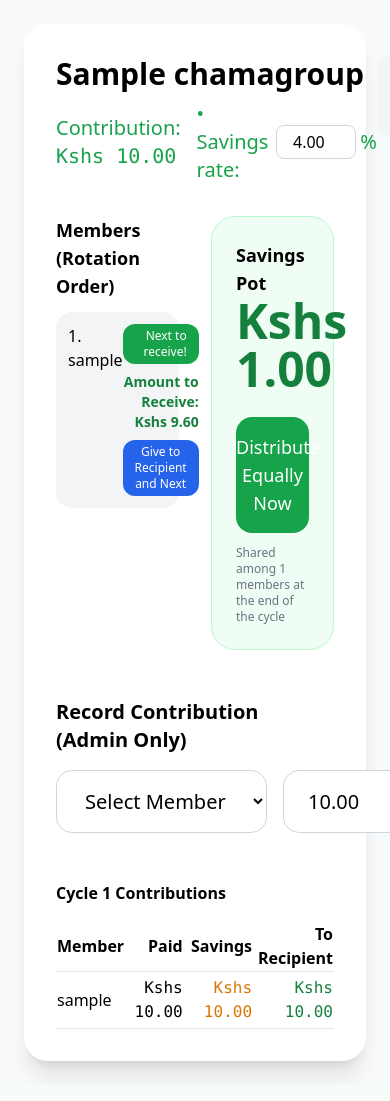
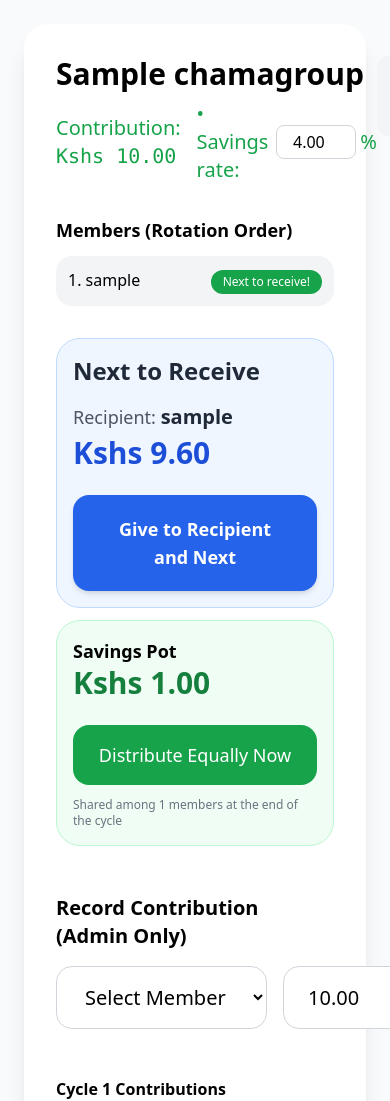
Before and after one commit to Opango14/merry_chama, a Django app: page /group/1 in a window 390 px wide; the page is wider, and only the part inside the window is pictured. Shown: the part 80-1181 px from the top of that part. Before the commit the page ends 1158 px from the top of that part, so only its background shows below. Run offline with Django 5.2, Linux system fonts and the light colour scheme; a user stored in the database is signed in; tables that the repository leaves empty hold one stand-in row (values such as "Sample post"); some libraries are stand-ins or nearby versions.

Commit message:
Redesigned group detail layout with responsive grid and enhanced payout information display

```diff
--- a/templates/group_detail.html
+++ b/templates/group_detail.html
@@ -29,10 +29,10 @@
         </div>
     </div>
 
-    <div class="grid grid-cols-2 gap-8 mt-8">
+    <div class="grid grid-cols-1 lg:grid-cols-3 gap-8 mt-8">
 
         <!-- Members & Rotation -->
-        <div>
+        <div class="lg:col-span-1">
             <h2 class="text-lg font-semibold mb-3">Members (Rotation Order)</h2>
             <ol class="space-y-2">
                 {% for member in members %}
@@ -40,13 +40,7 @@
                     <span>{{ forloop.counter }}. {{ member.username }}</span>
                     {% if member == next_recipient %}
                     <div class="text-right">
-                        <span class="bg-green-600 text-white text-xs px-3 py-1 rounded-xl inline-block mb-1">Next to receive!</span>
-                        <div class="text-sm font-semibold mt-1 text-green-700">Amount to Receive: Kshs {{ expected_payout|floatformat:2 }}</div>
-                        <form method="POST" action="{% url 'payout_recipient' group.pk %}" class="mt-2">
-                            {% csrf_token %}
-                            <button type="submit"
-                                class="bg-blue-600 hover:bg-blue-700 text-white text-xs px-3 py-1 rounded-xl transition-colors">Give to Recipient and Next</button>
-                        </form>
+                        <span class="bg-green-600 text-white text-xs px-3 py-1 rounded-xl inline-block">Next to receive!</span>
                     </div>
                     {% endif %}
                 </li>
@@ -54,15 +48,32 @@
             </ol>
         </div>
 
-        <!-- Savings Pot -->
-        <div class="bg-green-50 border border-green-200 p-6 rounded-3xl">
-            <h2 class="text-lg font-semibold">Savings Pot</h2>
-            <p class="text-5xl font-bold text-green-700">Kshs {{ group.savings_pot }}</p>
-            <form method="POST" action="{% url 'distributive_savings' group.pk %}">
-                {% csrf_token %}
-                <button type="submit" class="mt-6 w-full bg-green-600 text-white py-4 rounded-2xl font-medium text-lg">Distribute Equally Now</button>
-            </form>
-            <p class="text-xs text-gray-500 mt-3">Shared among {{ total_members }} members at the end of the cycle</p>
+        <div class="lg:col-span-2 flex flex-col gap-3">
+            <!-- Next to Receive -->
+            <div class="bg-blue-50 border border-blue-200 p-4 rounded-3xl">
+                <h2 class="text-2xl font-bold text-gray-800 mb-4">Next to Receive</h2>
+                <div class="flex flex-col md:flex-row justify-between items-start md:items-end gap-6">
+                    <div>
+                        <p class="text-lg text-gray-600 mb-1">Recipient: <span class="font-bold text-xl text-gray-800">{{ next_recipient.username }}</span></p>
+                        <p class="text-3xl font-bold text-blue-700">Kshs {{ expected_payout|floatformat:2 }}</p>
+                    </div>
+                    <form method="POST" action="{% url 'payout_recipient' group.pk %}" class="w-full md:w-auto">
+                        {% csrf_token %}
+                        <button type="submit" class="w-full bg-blue-600 hover:bg-blue-700 text-white px-8 py-5 rounded-2xl font-semibold text-lg shadow-md transition-colors"> Give to Recipient and Next </button>
+                    </form>
+                </div>
+            </div>
+
+            <!-- Savings Pot -->
+            <div class="bg-green-50 border border-green-200 p-4 rounded-3xl">
+                <h2 class="text-lg font-semibold"> Savings Pot </h2>
+                <p class="text-3xl font-bold text-green-700">Kshs {{ group.savings_pot }}</p>
+                <form method="POST" action="{% url 'distributive_savings' group.pk %}">
+                    {% csrf_token %}
+                    <button type="submit" class="mt-6 w-full bg-green-600 text-white py-4 rounded-2xl font-medium text-lg"> Distribute Equally Now </button>
+                </form>
+                <p class="text-xs text-gray-500 mt-3"> Shared among {{ total_members }} members at the end of the cycle </p>
+            </div>
         </div>
     </div>
 
```
